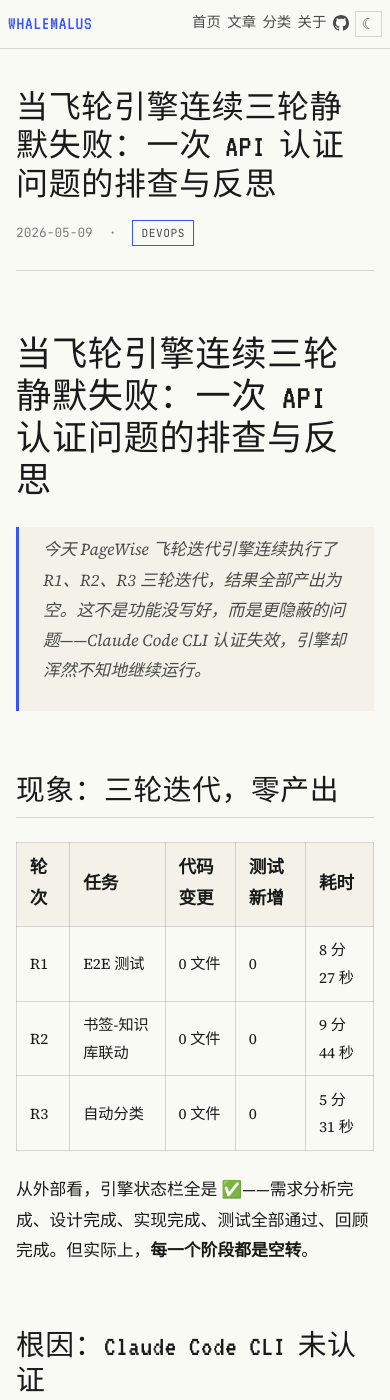
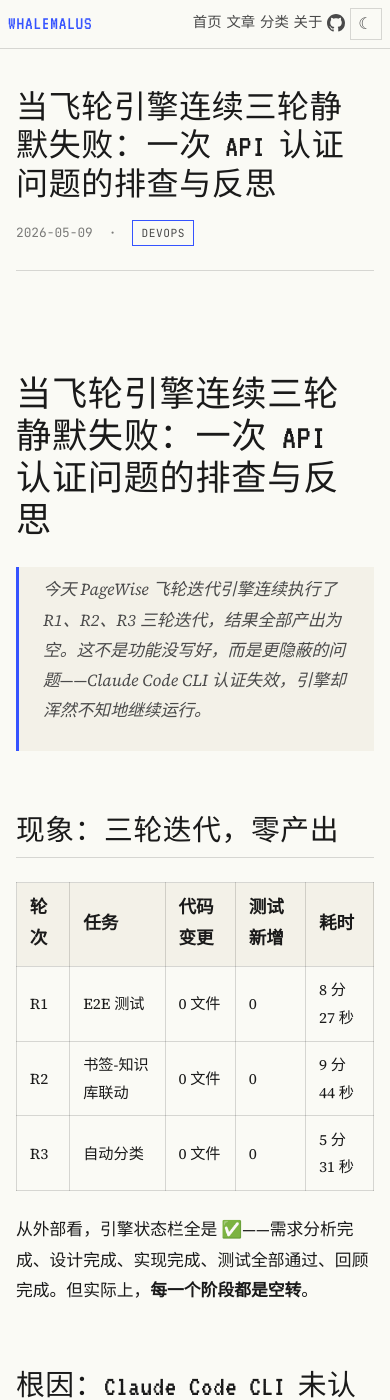
Before and after one commit to whalemalus/whalemalus.github.io, a Jekyll site: the page built from _posts/2026-05-09-flywheel-auth-failure-cascade.md, in a window 390 px wide and 1400 px high. Built offline with Jekyll 4.4.1, drawn with Linux system fonts in a browser that asks for light colours.

Commit message:
fix(mobile): toggle button visibility + content overflow scroll
1. Dark mode toggle: prevent flex-shrink, add min touch target (32px)
2. Nav items: shrink logo and links but keep toggle/github fixed
3. Post content: overflow-x auto on mobile for wide flowcharts/SVGs/tables
4. html overflow-x hidden to prevent page-level horizontal scroll

```diff
--- a/_sass/_base.scss
+++ b/_sass/_base.scss
@@ -44,6 +44,7 @@
   -webkit-font-smoothing: antialiased;
   -moz-osx-font-smoothing: grayscale;
   scroll-behavior: smooth;
+  overflow-x: hidden;
 }
 
 body {
--- a/_sass/_layout.scss
+++ b/_sass/_layout.scss
@@ -160,25 +160,36 @@
   .site-header__logo {
     font-size: 1.2rem;
     letter-spacing: 0.04em;
+    flex-shrink: 0;
   }
 
   .site-header__nav {
-    gap: 0.4rem;
+    gap: 0.3rem;
+    flex-shrink: 1;
+    min-width: 0;
   }
 
   .site-header__nav a {
     font-size: 0.9rem;
     padding: 0.15rem 0;
+    white-space: nowrap;
   }
 
   .dark-mode-toggle {
-    padding: 0.25rem 0.35rem;
-    font-size: 0.95rem;
+    padding: 0.35rem 0.45rem;
+    font-size: 1rem;
+    flex-shrink: 0;
+    min-width: 32px;
+    min-height: 32px;
+  }
+
+  .github-link {
+    flex-shrink: 0;
   }
 
   .github-link svg {
-    width: 16px;
-    height: 16px;
+    width: 18px;
+    height: 18px;
   }
 
   .site-main {
--- a/_sass/_post.scss
+++ b/_sass/_post.scss
@@ -56,6 +56,8 @@
 .post-content {
   font-size: 1.05rem;
   line-height: 1.8;
+  overflow-wrap: break-word;
+  word-wrap: break-word;
 }
 
 .post-content h1 {
@@ -217,6 +219,44 @@
     font-size: 2rem;
   }
 
+  .post-content {
+    overflow-x: auto;
+    -webkit-overflow-scrolling: touch;
+  }
+
+  .post-content img {
+    max-width: 100%;
+    height: auto;
+  }
+
+  .post-content svg {
+    max-width: 100%;
+    height: auto;
+  }
+
+  .post-content pre {
+    max-width: 100%;
+    overflow-x: auto;
+    -webkit-overflow-scrolling: touch;
+  }
+
+  .post-content table {
+    display: block;
+    overflow-x: auto;
+    -webkit-overflow-scrolling: touch;
+    max-width: 100%;
+  }
+
+  .post-content div.highlight,
+  .post-content div.language-mermaid,
+  .post-content .mermaid,
+  .post-content .flowchart,
+  .post-content iframe {
+    max-width: 100%;
+    overflow-x: auto;
+    -webkit-overflow-scrolling: touch;
+  }
+
   .post-nav {
     flex-direction: column;
   }
```
